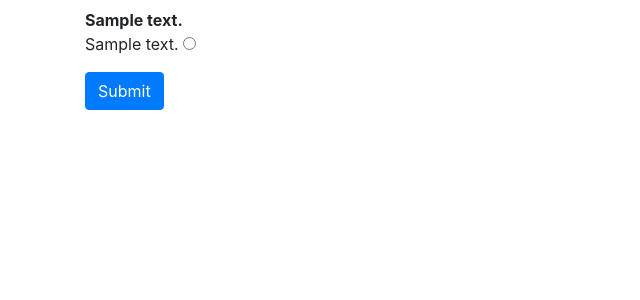
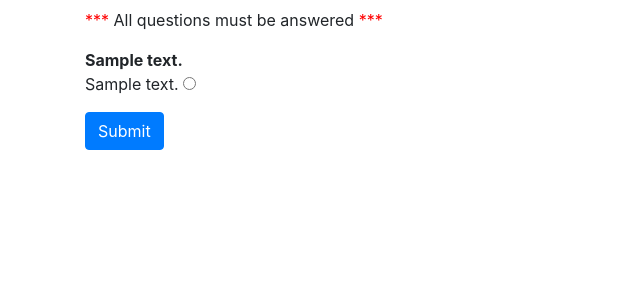
Before and after one commit to QQpy3ko/countries_questionnaires, a Django app: page /wvs_point/questionnaire in a window 1280 px wide. Shown: the top 300 px of the page, without its empty margins (0-640 px from the left). Run offline with Django 3.2, Linux system fonts and the light colour scheme; tables that the repository leaves empty hold one stand-in row (values such as "Sample post"); some libraries are stand-ins or nearby versions.

Commit message:
add notification to form

```diff
--- a/countries_questionnares/wvs_point/templates/wvs_point/wvs_point_test.html
+++ b/countries_questionnares/wvs_point/templates/wvs_point/wvs_point_test.html
@@ -2,6 +2,7 @@
 
 {% block content %}
 
+<p><span style="color: red">***</span> All questions must be answered <span style="color: red">***</span></p>
 {% if error_message %}
 <p><span style="color: red"><strong>{{ error_message }}</strong></span></p>
 {% endif %}
```
